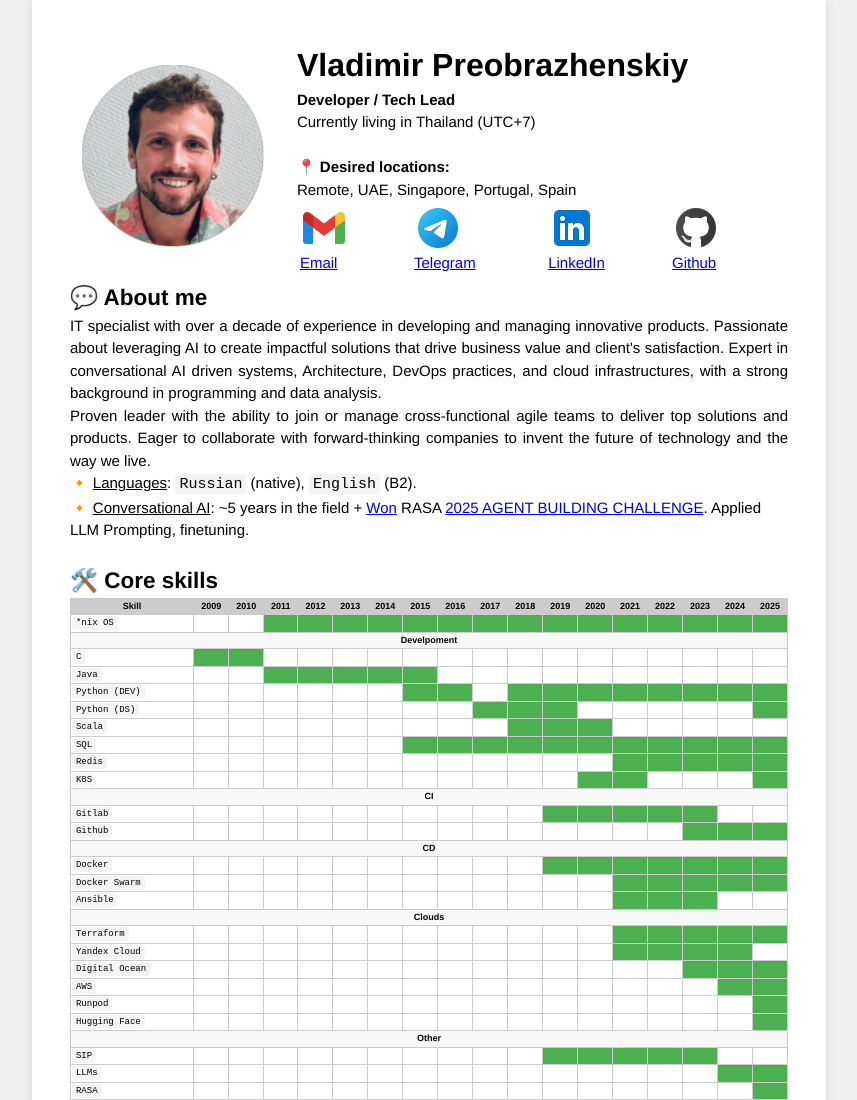
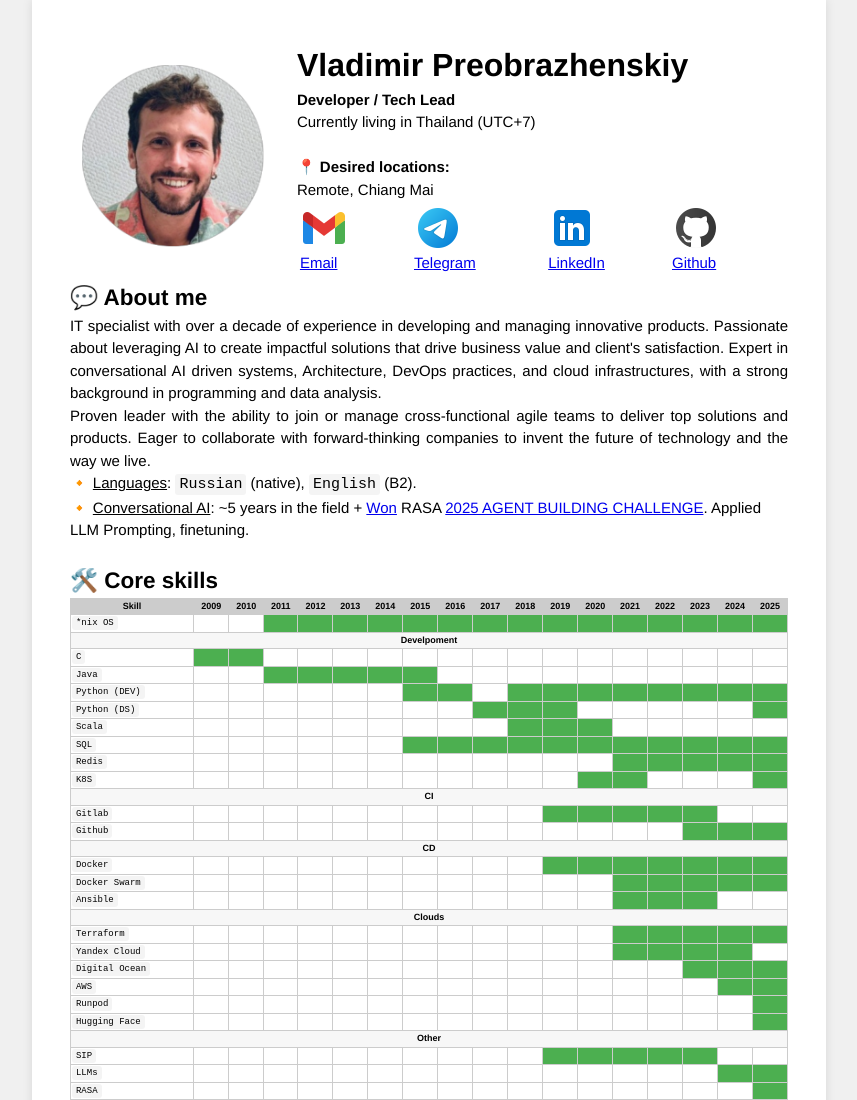
Before and after one commit to vvpreo/vvpreo.github.io, a plain HTML site: page index.html in a window 1280 px wide. Shown: the top 1100 px of the page, without its empty margins (211-1068 px from the left). Drawn offline with Linux system fonts and the light colour scheme.

Commit message:
Locations update

```diff
--- a/index.html
+++ b/index.html
@@ -141,7 +141,7 @@
                         <p>
                             Currently living in Thailand (UTC+7)<br><br>
                             <strong>📍 Desired locations:</strong><br>
-                            Remote, UAE, Singapore, Portugal, Spain<br>
+                            Remote, Chiang Mai<br>
                         </p>
                         <table class="contacts-table">
                             <tr>
```
